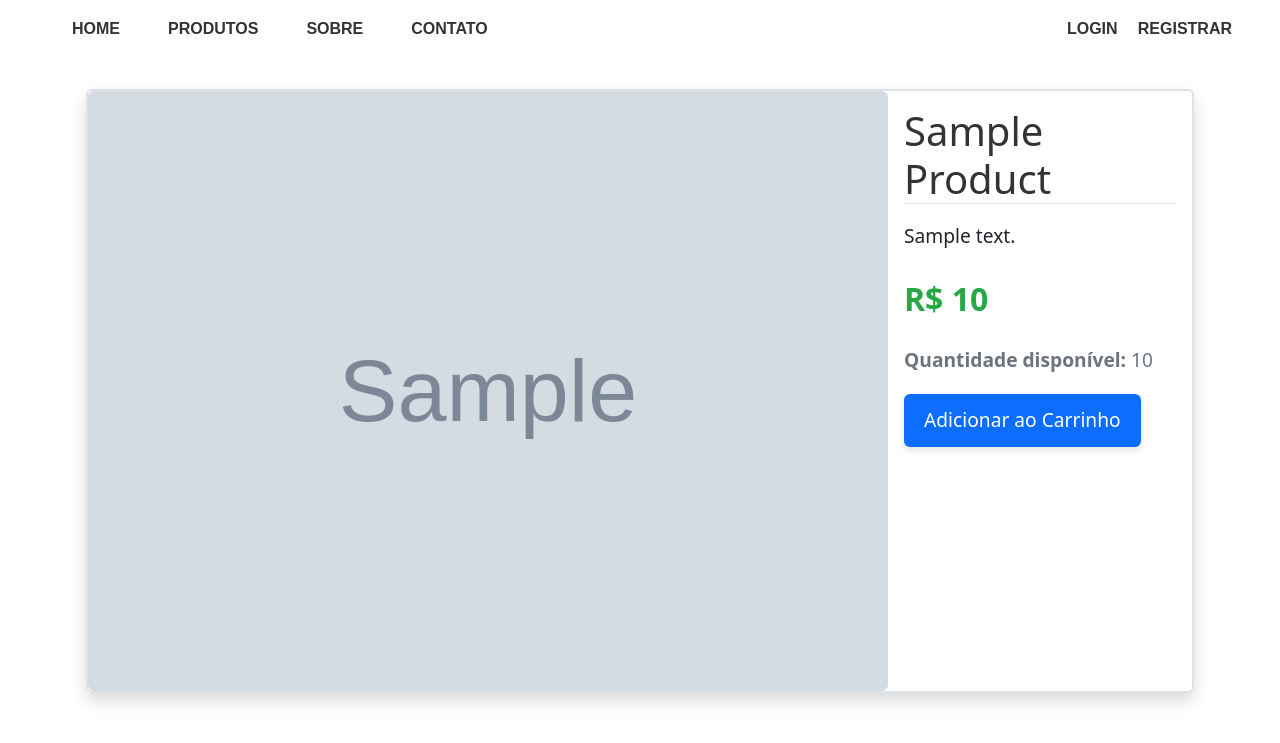
After one commit to AfonsoDolmen/projeto-ecommerce, a Django app: template products/templates/product_detail.html in a window 1280 px wide. The commit adds this page. Shown: the top 743 px of the page. Run offline with Django 5.2, Linux system fonts and the light colour scheme; the template is opened without the code that fills it: values that come from a table or form of the project are taken from there, others are empty; tables that the repository leaves empty hold one stand-in row (values such as "Sample post"); grey boxes marked "Sample" are stand-in pictures; parts of the project's set-up code (start-up, migrations or seed data) failed here and were passed over.

Commit message:
Desenvolvido detail de products.

```diff
--- a/home/static/home/css/home.css
+++ b/home/static/home/css/home.css
@@ -36,3 +36,8 @@
     object-position: center;
     height: 400px !important;
 }
+
+.detail-link {
+    text-decoration: none !important;
+    color: inherit;
+}
--- /dev/null
+++ b/products/static/products/css/detail.css
@@ -0,0 +1,32 @@
+.product-detail-img > img {
+    height: 600px !important;
+    object-fit: cover;
+    object-position: center;
+}
+
+.product-detail-content h2 {
+    font-size: 2.5rem;
+    margin-bottom: 15px;
+    color: #333333;
+    text-transform: capitalize;
+}
+
+.product-detail-content p {
+    font-size: 1.2rem;
+    line-height: 1.8;
+}
+
+.product-detail-content p.fw-bold {
+    font-size: 2rem;
+    color: #28a745 !important;
+}
+
+.product-detail-content a {
+    font-size: 1.2rem;
+    padding: 12px 20px;
+    width: fit-content;
+    background-color: #0d6efd;
+    border: none;
+    box-shadow: 0 4px 6px rgba(0, 0, 0, 0.1);
+    transition: transform 0.2s ease, box-shadow 0.2s ease;
+}
--- /dev/null
+++ b/products/templates/product_detail.html
@@ -0,0 +1,26 @@
+{% extends "index.html" %}
+{% load static %}
+
+{% block title %}{{ object.title }}{% endblock %}
+
+{% block css %}
+<link rel="stylesheet" href="{% static 'products/css/detail.css' %}">
+{% endblock %}
+
+{% block content %}
+<section class="container p-3 detail-section-container">
+    <div class="d-flex border border-2 rounded shadow product-detail-container">
+        <div class="product-detail-img">
+            <img class="border-right rounded-2 border-2" src="{{ object.image.url }}" alt="{{ object.title }}">
+        </div>
+
+        <div class="p-3 product-detail-content">
+            <h2 class="border-bottom fst-arial">{{ object.title }}</h1>
+            <p>{{ object.description }}</p>
+            <p class="fw-bold">R$ {{ object.price }}</p>
+            <p class="text-secondary"><strong>Quantidade disponível: </strong>{{ object.stock }}</p>
+            <a class="btn btn-success" href="#">Adicionar ao Carrinho</a>
+        </div>
+    </div>
+</section>
+{% endblock %}
--- a/products/views.py
+++ b/products/views.py
@@ -20,4 +20,5 @@ class ProductsListView(ListView):
 
 
 class ProductDetailView(DetailView):
-    pass
+    model = Product
+    template_name = 'product_detail.html'
--- a/setup/templates/components/_product-card.html
+++ b/setup/templates/components/_product-card.html
@@ -1,11 +1,14 @@
 <div class="card shadow mx-2 product-card">
+    <a class="detail-link" href="{% url 'product_detail' product.slug %}">
         <img class="card-img-top" src="{{ product.image.url }}">
+    </a>
 
+    <a class="detail-link" href="{% url 'product_detail' product.slug %}">
         <div class="card-body">
             <h5 class="card-title">{{ product.title }}</h5>
             <p class="card-text text-muted">{{ product.description }}</p>
             <p class="card-price fw-bold">R$ {{ product.price }}</p>
-
             <a class="btn btn-success" href="#">Adicionar ao Carrinho</a>
         </div>
+    </a>
 </div>
```
Also changed, not shown: products/static/products/css/products.css (+8 -3 lines). Lines whose indentation alone changed are shown as unchanged.
